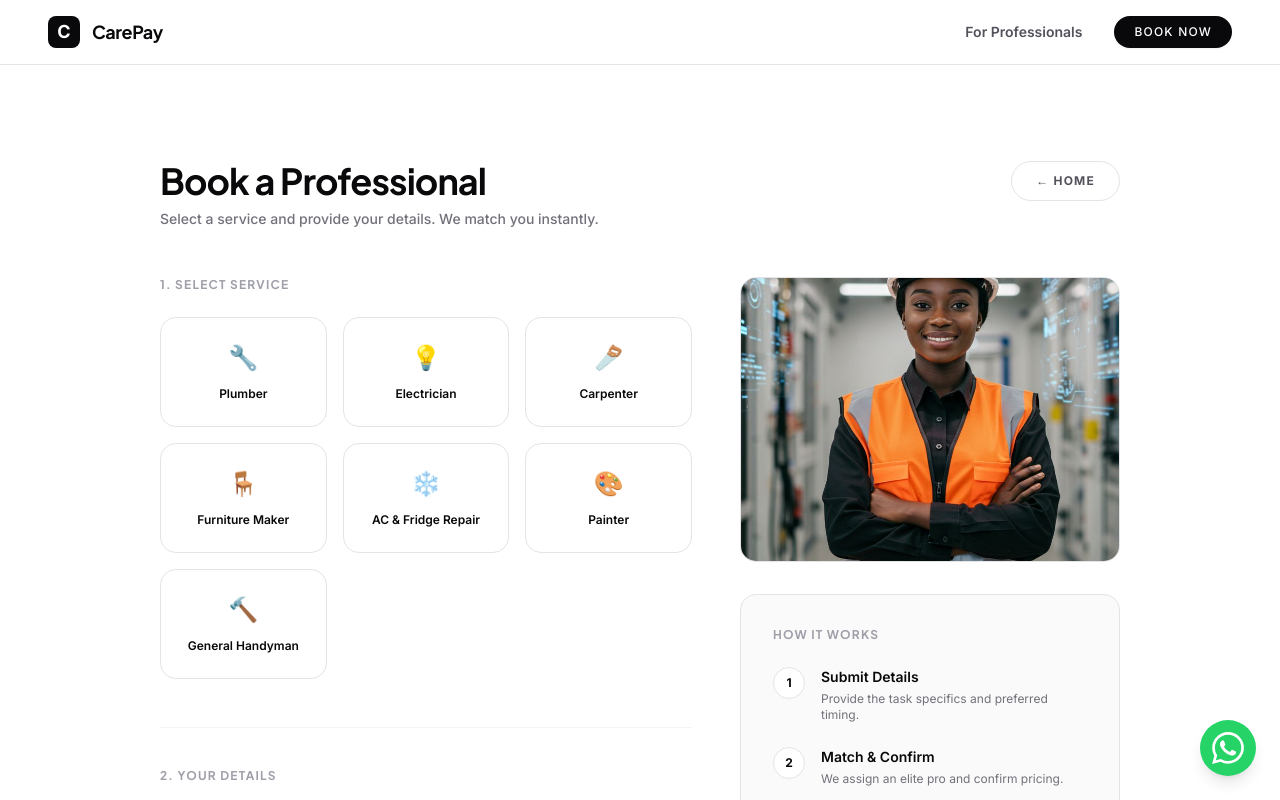
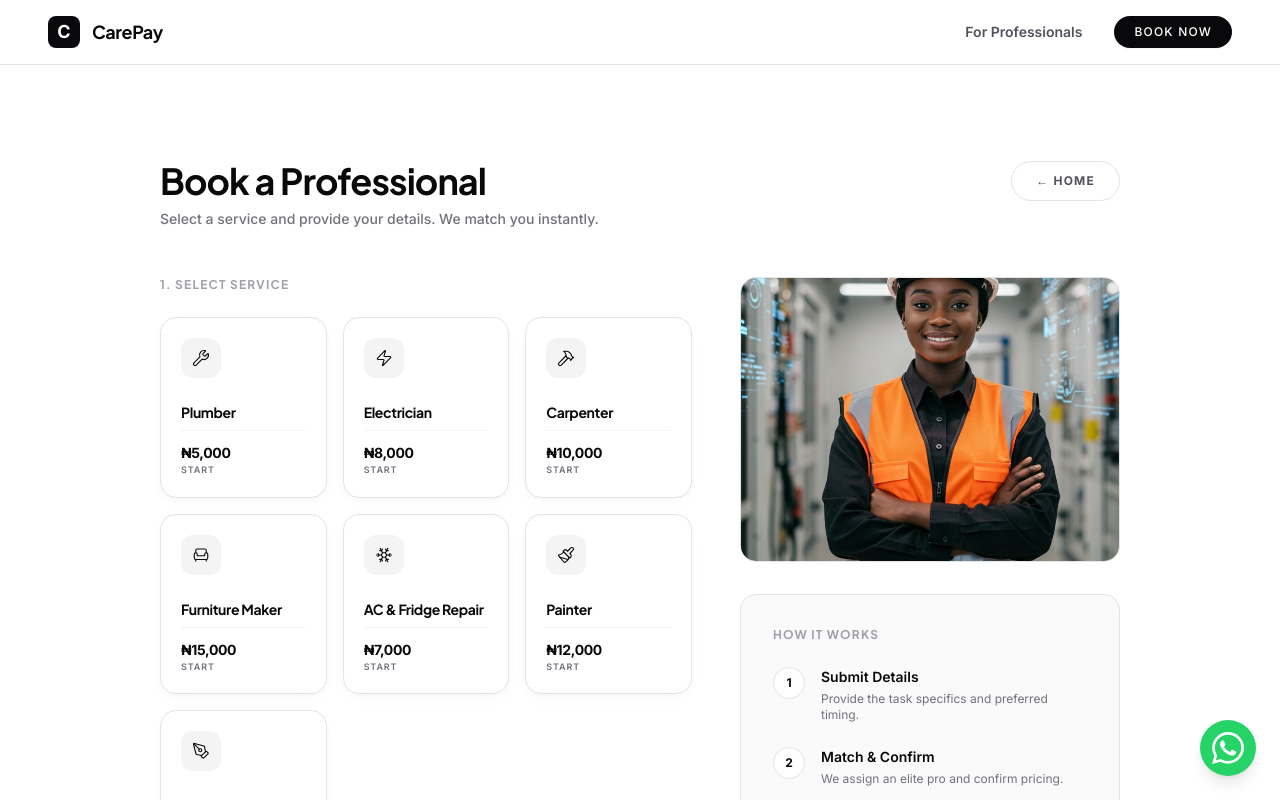
Before and after one commit to DevzekiFaith/carepay, a Next.js app: page /request in a window 1280 px wide. Shown: the top 800 px of the page. Built offline with nearby package versions, Linux system fonts and the light colour scheme; no server answers.

Commit message:
Card-design-changeed

```diff
--- a/app/request/page.tsx
+++ b/app/request/page.tsx
@@ -8,14 +8,16 @@ import { motion } from "framer-motion";
 
 const REQUEST_HERO_IMAGE = "/su4.jpg";
 
+import { Wrench, Zap, Hammer, Armchair, Snowflake, Paintbrush, PenTool } from "lucide-react";
+
 const SERVICES = [
-  { label: "Plumber", emoji: "🔧" },
-  { label: "Electrician", emoji: "💡" },
-  { label: "Carpenter", emoji: "🪚" },
-  { label: "Furniture Maker", emoji: "🪑" },
-  { label: "AC & Fridge Repair", emoji: "❄️" },
-  { label: "Painter", emoji: "🎨" },
-  { label: "General Handyman", emoji: "🔨" },
+  { label: "Plumber", icon: Wrench, price: "₦5,000 Start" },
+  { label: "Electrician", icon: Zap, price: "₦8,000 Start" },
+  { label: "Carpenter", icon: Hammer, price: "₦10,000 Start" },
+  { label: "Furniture Maker", icon: Armchair, price: "₦15,000 Start" },
+  { label: "AC & Fridge Repair", icon: Snowflake, price: "₦7,000 Start" },
+  { label: "Painter", icon: Paintbrush, price: "₦12,000 Start" },
+  { label: "General Handyman", icon: PenTool, price: "₦5,000 Start" },
 ];
 
 export default function RequestPage() {
@@ -72,22 +74,39 @@ export default function RequestPage() {
                 1. Select Service
               </h2>
               <div className="grid grid-cols-2 gap-4 sm:grid-cols-3">
-                {SERVICES.map(({ label, emoji }) => {
-                  const isActive = selectedService === label;
+                {SERVICES.map((service) => {
+                  const isActive = selectedService === service.label;
                   return (
                     <button
-                      key={label}
+                      key={service.label}
                       type="button"
-                      onClick={() =>
-                        setSelectedService(isActive ? null : label)
-                      }
-                      className={`group flex flex-col items-center justify-center gap-3 rounded-2xl border p-6 text-center transition-all ${isActive
-                        ? "border-foreground bg-foreground text-background shadow-lg scale-[1.02]"
-                        : "border-zinc-200 dark:border-zinc-800 bg-background text-foreground hover:border-zinc-300 dark:hover:border-zinc-700 hover:shadow-premium"
+                      onClick={() => setSelectedService(isActive ? null : service.label)}
+                      className={`group flex flex-col items-start rounded-2xl border transition-all duration-300 overflow-hidden text-left w-full p-4 sm:p-5 ${isActive
+                        ? "bg-foreground text-background border-transparent shadow-premium-hover scale-[1.02]"
+                        : "bg-background text-foreground border-zinc-200 dark:border-zinc-800 hover:border-zinc-300 dark:hover:border-zinc-700 shadow-premium"
                         }`}
                     >
-                      <span className="text-2xl" aria-hidden>{emoji}</span>
-                      <span className="text-xs font-semibold">{label}</span>
+                      <div className="flex w-full items-start justify-between mb-2">
+                        <div className={`flex h-10 w-10 items-center justify-center rounded-xl transition-colors ${isActive
+                          ? "bg-background/10 text-background"
+                          : "bg-zinc-100 dark:bg-zinc-900 text-foreground group-hover:bg-zinc-200 dark:group-hover:bg-zinc-800"
+                          }`}>
+                          <service.icon size={18} strokeWidth={1.5} className="transition-transform group-hover:scale-110" />
+                        </div>
+                      </div>
+
+                      <h3 className="text-sm font-bold tracking-tight mt-4 mb-2">
+                        {service.label}
+                      </h3>
+
+                      <div className={`flex flex-col items-start w-full pt-3 border-t transition-colors ${isActive ? "border-background/10" : "border-zinc-100 dark:border-zinc-800"}`}>
+                        <span className={`text-sm font-bold tracking-tight ${isActive ? "text-background" : "text-foreground"}`}>
+                          {service.price.split(' ')[0]}
+                        </span>
+                        <span className={`text-[9px] font-semibold uppercase tracking-widest ${isActive ? "text-background/60" : "text-zinc-500"}`}>
+                          {service.price.split(' ').slice(1).join(' ')}
+                        </span>
+                      </div>
                     </button>
                   );
                 })}
```
